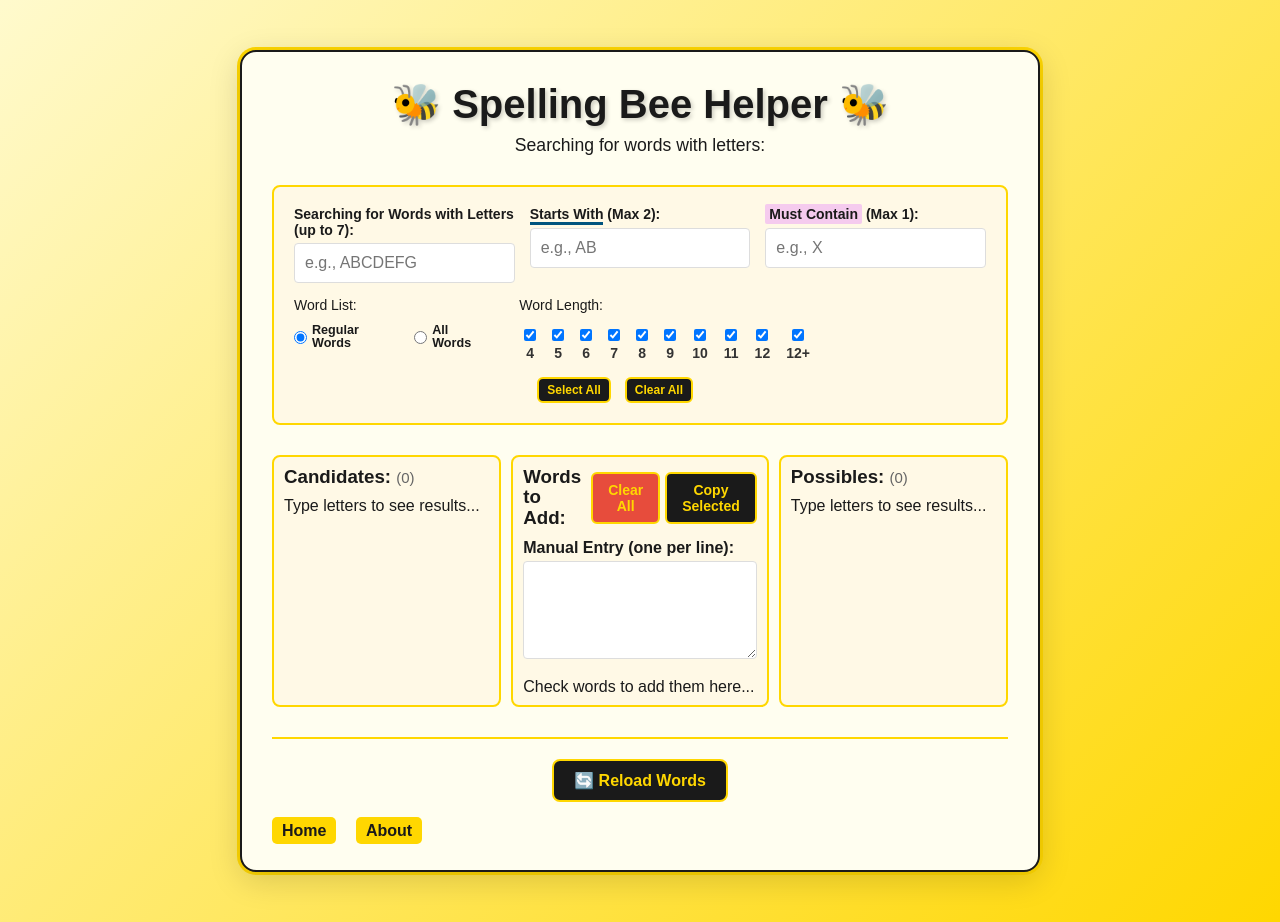
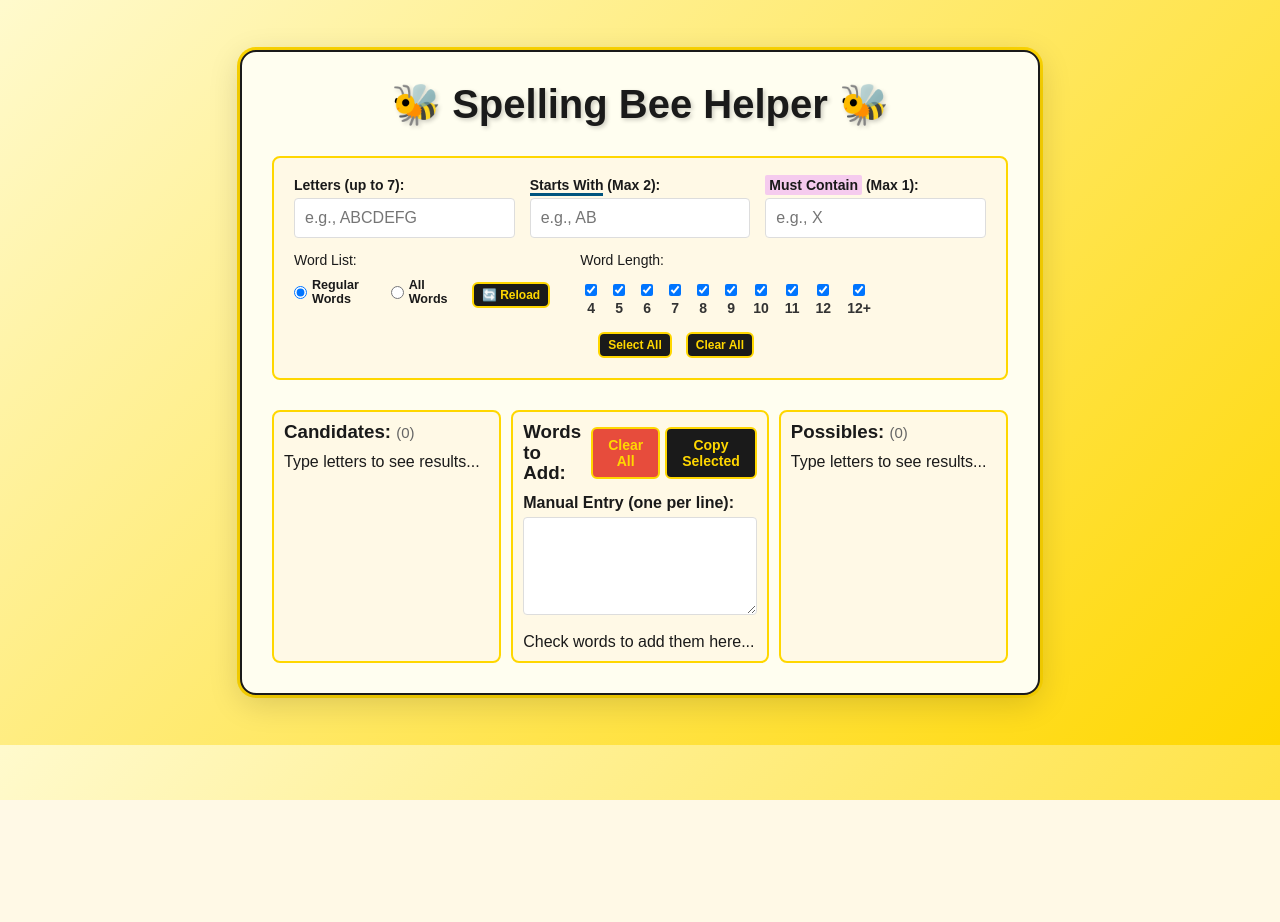
Before and after one commit to yahnbernier/spelling_bee_helper, a Flask app: page / in a window 1280 px wide. After the commit the page ends 800 px from the top, so only its background shows below. Run offline with Flask 3, Linux system fonts and the light colour scheme; parts of the project's set-up code (start-up, migrations or seed data) failed here and were passed over.

Commit message:
Simplify UI - remove redundant text and navigation - Remove 'Searching for words with letters' text below title - Move Reload button to radio button area with compact styling - Remove Home and About navigation buttons - Remove /about route

```diff
--- a/app.py
+++ b/app.py
@@ -158,9 +158,5 @@ def reload():
             'message': str(e)
         }), 500
 
-@app.route('/about')
-def about():
-    return render_template('about.html')
-
 if __name__ == '__main__':
     app.run(debug=True)
--- a/templates/index.html
+++ b/templates/index.html
@@ -8,18 +8,15 @@
 </head>
 <body>
     <div class="container">
-        <h1 style="text-align: center; font-size: 2.5em; margin-bottom: 10px; color: #1a1a1a; text-shadow: 2px 2px 4px rgba(0,0,0,0.2);">
+        <h1 style="text-align: center; font-size: 2.5em; margin-bottom: 30px; color: #1a1a1a; text-shadow: 2px 2px 4px rgba(0,0,0,0.2);">
             🐝 Spelling Bee Helper 🐝
         </h1>
-        <div style="margin-bottom: 20px;">
-            <p style="margin: 0; text-align: center; font-size: 1.1em;">Searching for words with letters: <span id="possibles"><strong>{{ letters }}</strong></span></p>
-        </div>
 
         <div class="letter-input">
             <form id="lookup-form" action="{{ url_for('index') }}" method="POST">
                 <div class="form-row">
                     <div class="form-field">
-                        <label for="letters">Searching for Words with Letters (up to 7):</label>
+                        <label for="letters">Letters (up to 7):</label>
                         <input type="text"
                                name="letters"
                                id="letters"
@@ -63,6 +60,7 @@
                                         <input type="radio" name="word_list" id="word_list_all" value="all" {% if word_list == 'all' %}checked{% endif %} />
                                         <span style="font-size: 0.9em;">All Words</span>
                                     </label>
+                                    <button type="button" id="reload-btn" class="clear-btn" style="padding: 4px 8px; font-size: 0.75em; white-space: nowrap; margin-left: 8px;">🔄 Reload</button>
                                 </div>
                             </div>
 
@@ -340,7 +338,9 @@
             //console.log(possible_letters)
             unique_letters = buildSortedUniqueString(possible_letters);
             //console.log(unique_letters)
-            possibles.innerHTML = '<strong>' + unique_letters + '</strong>';
+            if (possibles) {
+                possibles.innerHTML = '<strong>' + unique_letters + '</strong>';
+            }
 
             if (!hasAnyLetters) {
                 possiblesList.innerHTML = '<p>Type letters to see results...</p>';
@@ -662,15 +662,6 @@
                 });
         });
         </script>
-
-        <div style="margin-top: 30px; padding-top: 20px; border-top: 2px solid #ffd700; text-align: center;">
-            <button type="button" id="reload-btn" style="background-color: #1a1a1a; color: #ffd700; padding: 10px 20px; border: 2px solid #ffd700; border-radius: 8px; cursor: pointer; font-size: 1em; font-weight: bold; white-space: nowrap; transition: all 0.3s ease;">🔄 Reload Words</button>
-        </div>
-
-        <nav>
-            <a href="/">Home</a>
-            <a href="/about">About</a>
-        </nav>
     </div>
     <script src="{{ url_for('static', filename='js/main.js') }}"></script>
 </body>
```
